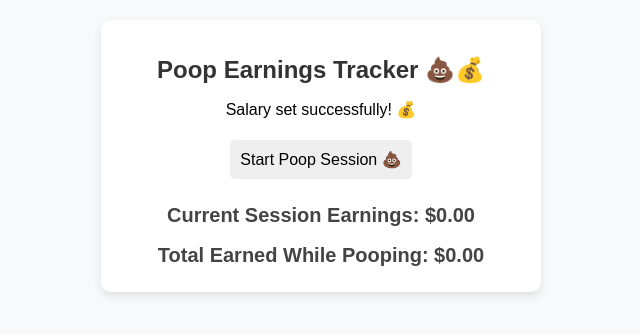
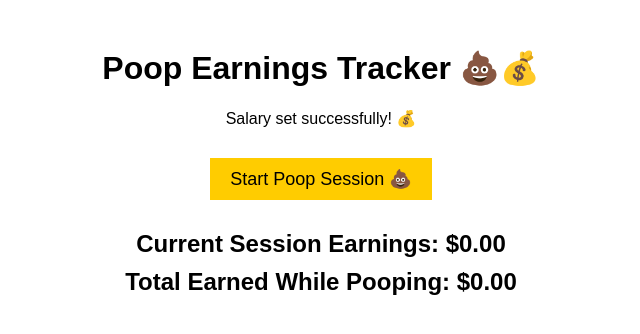
Before and after one commit to tglicker/Poop_Earnings, a React (Create React App) app in the folder FrontEnd/: page / in a window 1280 px wide. Both pictures are taken after typing "5" into the empty fields and a click on the button "Submit". Shown: the top 334 px of the page, without its empty margins (319-959 px from the left). Built offline with nearby package versions, Linux system fonts and the light colour scheme.

Commit message:
Update App.css

```diff
--- a/FrontEnd/src/App.css
+++ b/FrontEnd/src/App.css
@@ -1,72 +1,36 @@
-body {
+.app-container {
+  text-align: center;
+  padding: 20px;
   font-family: Arial, sans-serif;
-  text-align: center;
-  background-color: #f8f9fa;
 }
 
-.app-container {
-  margin: 20px auto;
-  padding: 20px;
-  max-width: 400px;
-  background: white;
-  border-radius: 10px;
-  box-shadow: 0px 4px 10px rgba(0, 0, 0, 0.1);
-}
-
-h1 {
-  font-size: 24px;
-  color: #333;
-}
-
-.salary-input label {
-  display: block;
-  margin-bottom: 5px;
+.salary-input {
+  margin-bottom: 20px;
 }
 
 .salary-input input {
-  width: 80%;
   padding: 8px;
-  margin-bottom: 10px;
+  margin: 5px;
+  font-size: 16px;
 }
 
-.salary-input button {
-  padding: 8px 12px;
-  background: #007bff;
-  color: white;
+button {
+  background-color: #ffcc00;
   border: none;
+  padding: 10px 20px;
+  font-size: 18px;
   cursor: pointer;
+  margin: 10px;
+}
+
+button:hover {
+  background-color: #ff9900;
 }
 
 .poop-timer {
-  margin-top: 15px;
-}
-
-button {
-  padding: 10px;
-  margin: 5px;
-  border-radius: 5px;
-  font-size: 16px;
-  cursor: pointer;
-  border: none;
-}
-
-.start-btn {
-  background-color: #28a745;
-  color: white;
-}
-
-.end-btn {
-  background-color: #dc3545;
-  color: white;
-}
-
-.earnings-display {
-  margin-top: 20px;
-  font-size: 18px;
-  color: #444;
+  margin-bottom: 20px;
 }
 
 .earnings-display h2 {
-  font-size: 20px;
-  margin-bottom: 5px;
+  margin: 10px 0;
 }
```
